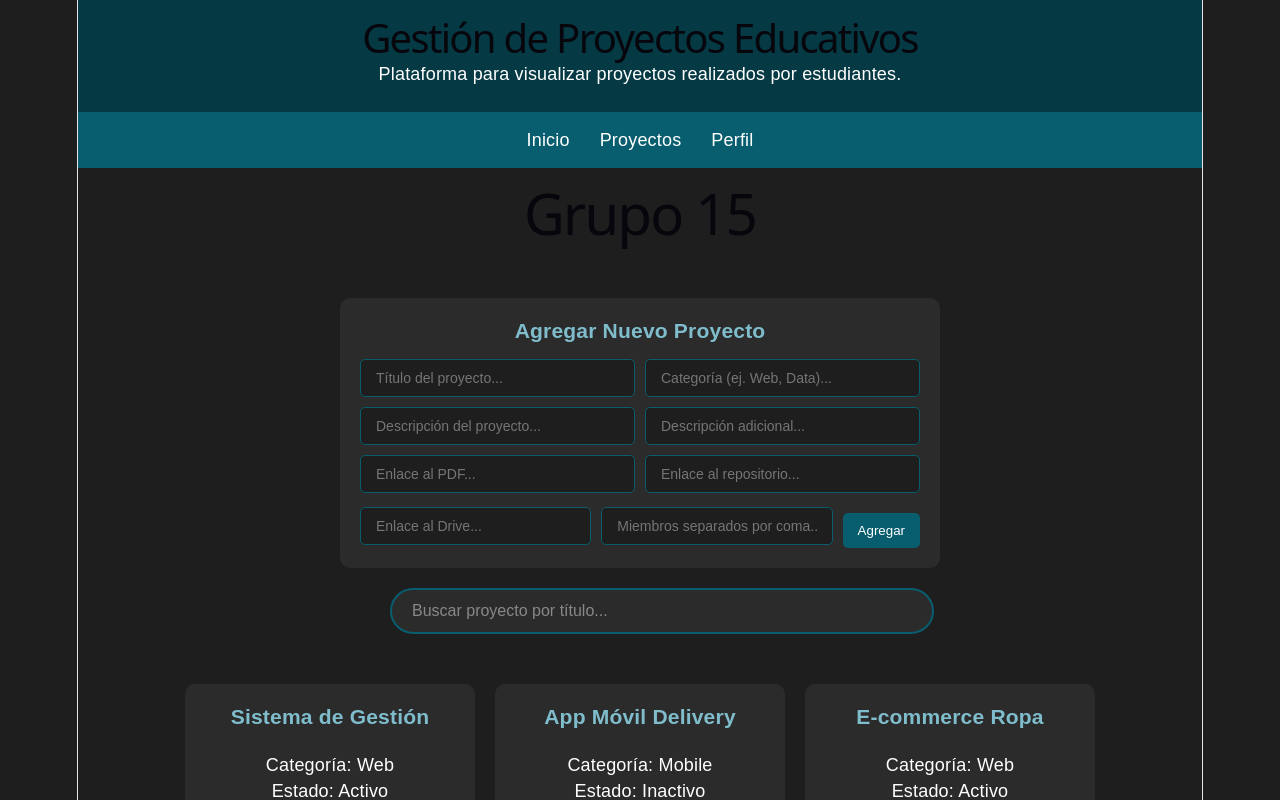
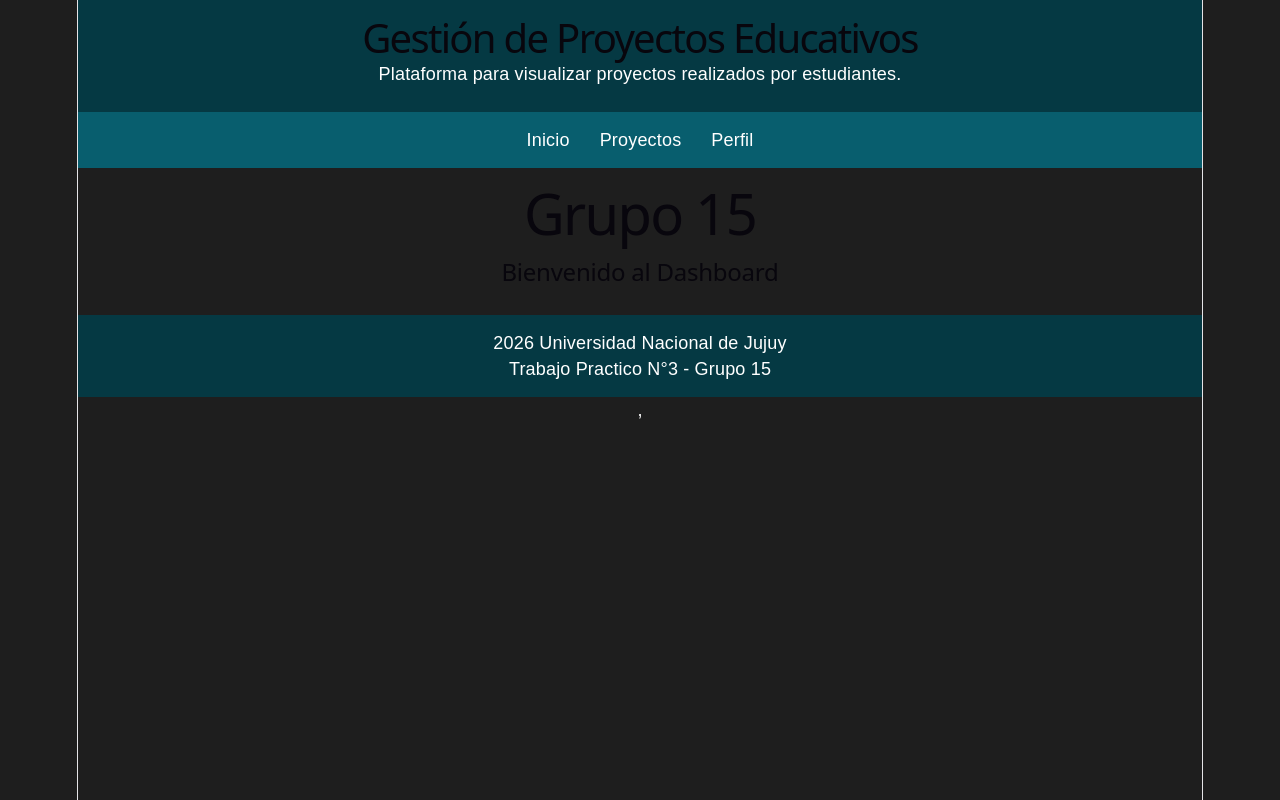
Before and after one commit to Lumyn1/pv_tp3_grupo15, a React (Vite) app: page /dashboard in a window 1280 px wide. Shown: the top 800 px of the page. Built offline with nearby package versions, Linux system fonts and the light colour scheme.

Commit message:
agrego punto 1 AntenorMaximiliano

```diff
--- a/package.json
+++ b/package.json
@@ -11,7 +11,8 @@
   },
   "dependencies": {
     "react": "^19.2.5",
-    "react-dom": "^19.2.5"
+    "react-dom": "^19.2.5",
+    "react-router-dom": "^7.16.0"
   },
   "devDependencies": {
     "@eslint/js": "^10.0.1",
--- /dev/null
+++ b/src/App.jsx
@@ -0,0 +1,27 @@
+import { BrowserRouter, Routes, Route, Navigate } from "react-router-dom";
+import Header from "./components/Header";
+import Nav from "./components/Nav";
+import Proyectos from "./components/Proyectos";
+import Footer from "./components/Footer";
+
+import "./css/App.css";
+
+const App = () => {
+  return (
+    <BrowserRouter>
+      <Header />
+      <Nav />
+      <h1>Grupo 15</h1>
+      <Routes>
+        <Route path="/" element={<Navigate to="/dashboard" />} />
+        <Route path="/dashboard" element={<h2>Bienvenido al Dashboard</h2>} />
+        <Route path="/proyectos/" element={<Proyectos />} />
+        <Route path="/proyectos/:id" element={<h2>Detalles del Proyecto</h2>} />
+        <Route path="/perfil" element={<h2>Perfil de Usuario</h2>} />
+      </Routes>
+      <Footer />
+    </BrowserRouter>
+  );
+};
+
+export default App;
--- a/src/app2.jsx
+++ /dev/null
@@ -1,33 +0,0 @@
-import Header from "./components/Header";
-import Nav from "./components/Nav";
-import Proyectos from "./components/Proyectos";
-import Footer from "./components/Footer";
-
-import "./css/App.css";
-
-const App2 = () => {
-
-     console.log("hola mundo");
-
-     return (
-
-        <div>
-
-            <Header />
-
-            <Nav />
-
-            <h1>Grupo 15</h1>
-
-            <Proyectos />
-
-            <Footer />
-
-
-        </div>
-
-     );
-
-}
-
-export default App2;
--- a/src/components/Nav.jsx
+++ b/src/components/Nav.jsx
@@ -1,18 +1,19 @@
+import { NavLink } from "react-router-dom";
+
 const Nav = () => {
-
-    return (
-
-        <nav>
-
-            <a href="#">Inicio</a>
-
-            <a href="#">Proyectos</a>
-
-            <a href="#">Perfil</a>
-
-        </nav>
-
-    );
+  return (
+    <nav>
+      <NavLink to="/dashboard" className="nav-enlace">
+        Inicio
+      </NavLink>
+      <NavLink to="/proyectos" className="nav-enlace">
+        Proyectos
+      </NavLink>
+      <NavLink to="/perfil" className="nav-enlace">
+        Perfil
+      </NavLink>
+    </nav>
+  );
 };
 
 export default Nav;
--- a/src/main.jsx
+++ b/src/main.jsx
@@ -2,10 +2,10 @@ import { StrictMode } from "react";
 import { createRoot } from "react-dom/client";
 import "./css/index.css";
 //import App from './App.jsx'
-import App2 from "./app2.jsx";
+import App from "./App.jsx";
 
 createRoot(document.getElementById("root")).render(
   <StrictMode>
-    <App2 />,
+    <App />,
   </StrictMode>,
 );
```
Also changed, not shown: src/app3.jsx (deleted), 1 other file (tests, documents, lock files or other folders).
